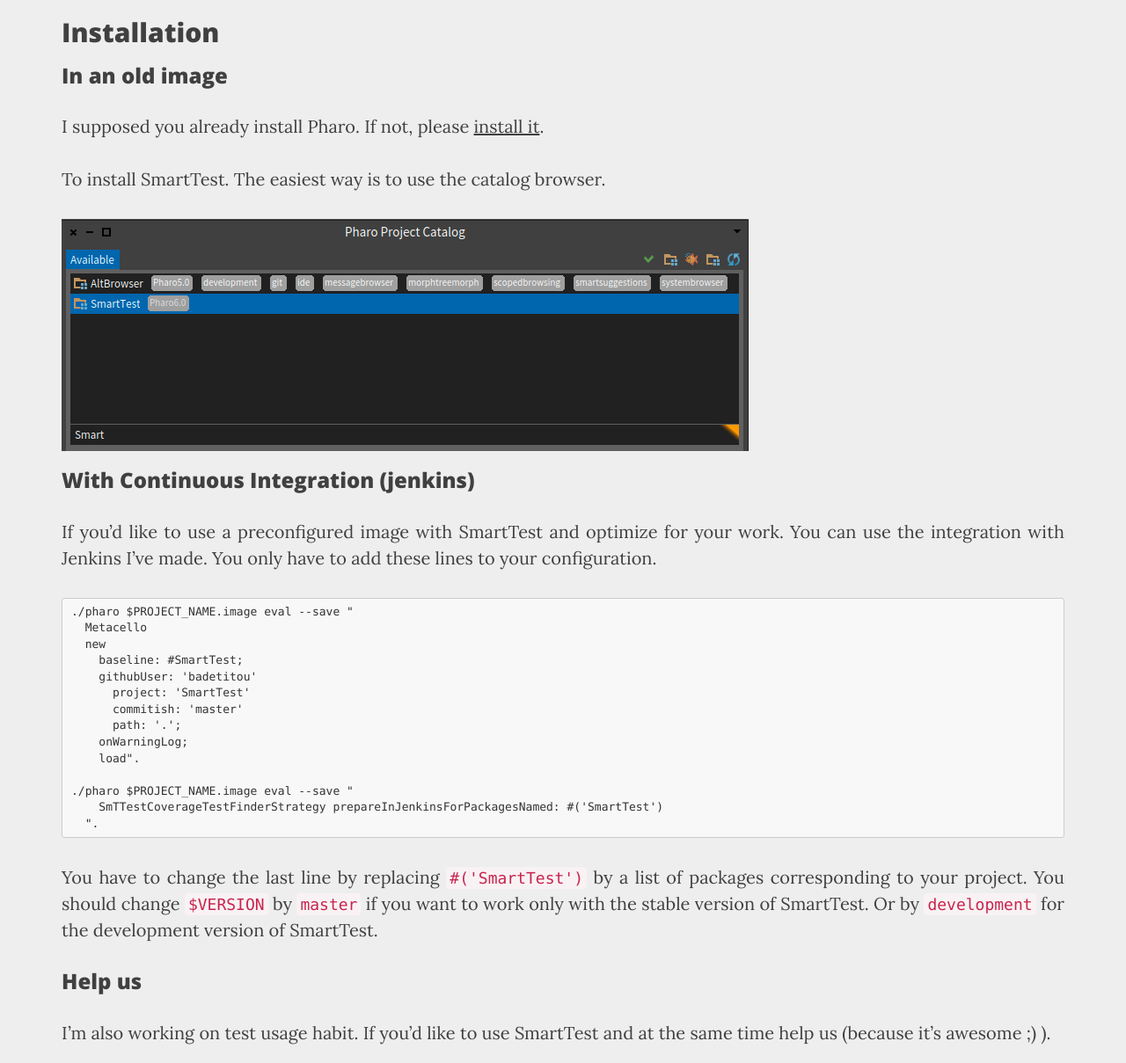
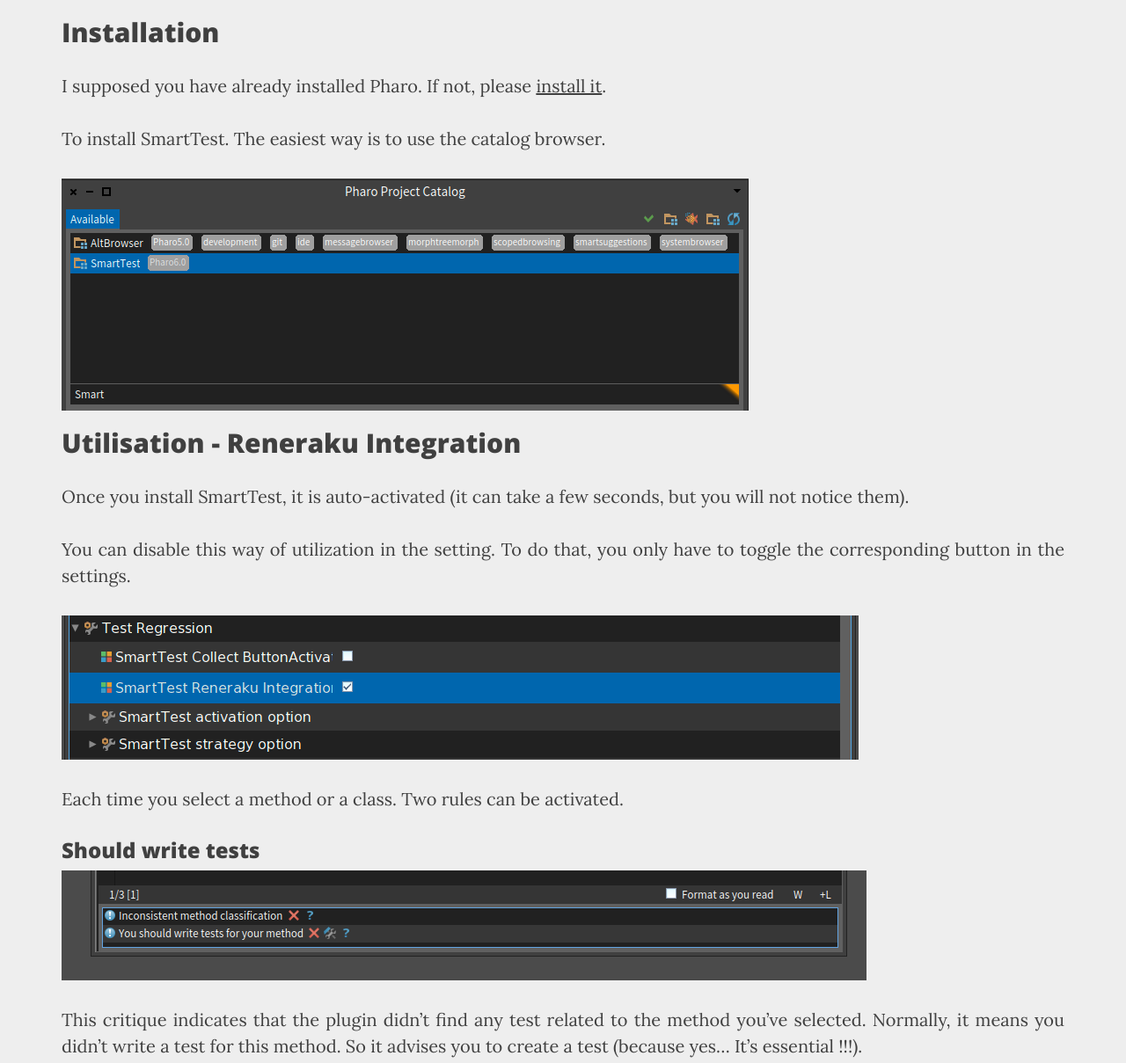
Before and after one commit to badetitou/badetitou.github.io, a Jekyll site: the page built from research/_posts/2017-08-21-SmartTest.md, in a window 1280 px wide and 1400 px high, scrolled down 1237 px. Shown: the part 191-1400 px from the top of the window at 88% size. Built offline with Jekyll 4.4.1, drawn with Linux system fonts in a browser that asks for light colours; nearby versions of some CDN libraries; some of the changed text lies outside the part shown.

Commit message:
remove Help us and jenkins integration

````diff
--- a/research/_posts/2017-08-21-SmartTest.md
+++ b/research/_posts/2017-08-21-SmartTest.md
@@ -20,9 +21,7 @@
 
 ## Installation
 
-### In an old image
-
-I supposed you already install Pharo. If not, please [install it](http://pharo.org/download).
+I supposed you have already installed Pharo. If not, please [install it](http://pharo.org/download).
 
 To install SmartTest. The easiest way is to use the catalog browser.
 
@@ -30,40 +29,6 @@
             img="/img/SmartTest/install_smartTest.png"
 %}
 
-### With Continuous Integration (jenkins)
-
-If you'd like to use a preconfigured image with SmartTest and optimize for your work.
-You can use the integration with Jenkins I've made.
-You only have to add these lines to your configuration.
-
-```
-./pharo $PROJECT_NAME.image eval --save "
-  Metacello
-  new
-    baseline: #SmartTest;
-    githubUser: 'badetitou'
-      project: 'SmartTest'
-      commitish: 'master'
-      path: '.';
-    onWarningLog;
-    load".
-
-./pharo $PROJECT_NAME.image eval --save "
-    SmTTestCoverageTestFinderStrategy prepareInJenkinsForPackagesNamed: #('SmartTest')
-  ".
-```
-
-You have to change the last line by replacing `#('SmartTest')` by a list of packages corresponding to your project.
-You should change `$VERSION` by `master` if you want to work only with the stable version of SmartTest. Or by `development` for the development version of SmartTest.
-
-### Help us
-
-I'm also working on test usage habit. If you'd like to use SmartTest and at the same time help us (because it's awesome ;) ).
-
-
-{% include image.html
-            img="/img/SmartTest/install_tua.png"
-%}
 
 ## Utilisation - Reneraku Integration
 
@@ -246,8 +211,6 @@
 
 To uninstall SmartTest, it's a bit hard currently. You have to follow this instruction:
 
-- (Disable TUA in the settings)
-- (Unload TUA)
 - Unload SmartTest
 - Run this command in a playground `ReRuleManager cleanUp`
 - ReLoad Kernel
@@ -270,5 +237,3 @@
   onWarningLog;
   load
 ```
-
-You can also use iceberg to clone the project.
````
Also changed, not shown: other parts of research/_posts/2017-08-21-SmartTest.md (+5 -0 lines).
